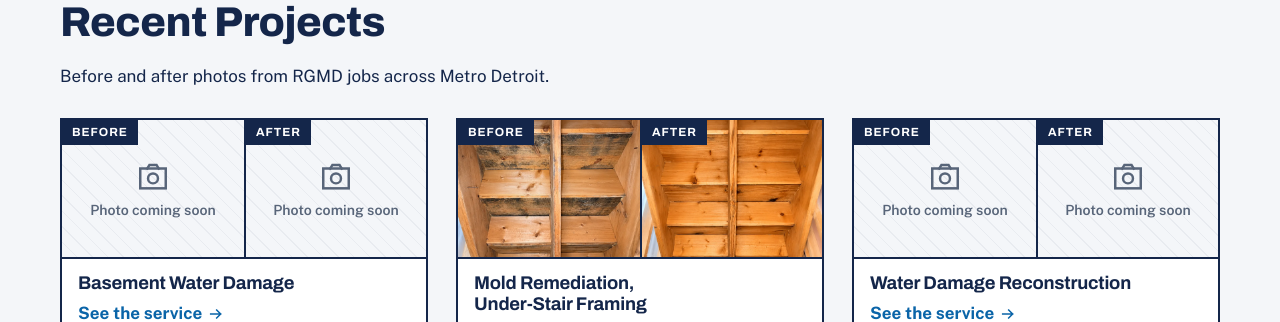
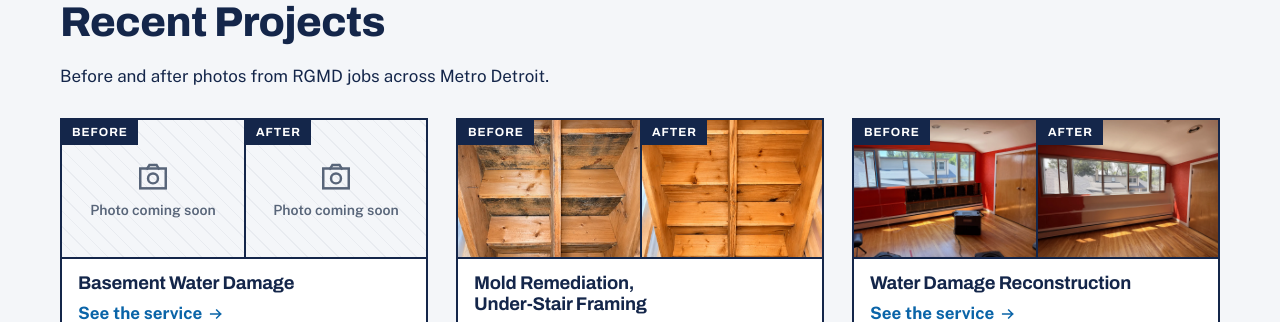
Before and after one commit to tonyv5498-afk/rgmd-website, a Next.js app: page / in a window 1280 px wide. Shown: the part 4380-4702 px from the top of the page. Built offline with nearby package versions, Linux system fonts and the light colour scheme; no server answers.

Commit message:
Add window-wall reconstruction before & after photos
Used on the homepage Recent Projects and the Reconstruction & Repairs page.

Co-Authored-By: Claude Opus 5.5 <noreply@anthropic.com>
Claude-Session: https://claude.ai/code/session_0164y3EwykPw66AtNocvdsjv

```diff
--- a/data/photos.ts
+++ b/data/photos.ts
@@ -28,8 +28,8 @@ export const PROJECTS: Project[] = [
   {
     title: "Water Damage Reconstruction",
     service: "reconstruction-repairs",
-    before: { alt: "Room opened up after water damage", label: "Before" },
-    after: { alt: "Room after reconstruction", label: "After" },
+    before: { src: "/images/jobs/recon-window-wall-before.webp", alt: "Wall below a row of windows opened to the studs and block after water damage, with a dehumidifier drying the room", label: "Before", position: "50% 60%" },
+    after: { src: "/images/jobs/recon-window-wall-after.webp", alt: "The same wall below the windows rebuilt with new drywall and primed", label: "After", position: "50% 60%" },
   },
 ];
 
@@ -46,6 +46,7 @@ export const SERVICE_PHOTOS: Partial<Record<string, Photo>> = {
 // One before & after pair per service page. Services not listed show placeholders.
 export const SERVICE_PROJECTS: Partial<Record<string, Project>> = {
   "mold-remediation": PROJECTS[1],
+  "reconstruction-repairs": PROJECTS[2],
 };
 
 export function serviceProject(slug: string, name: string): Project {
```
Also changed, not shown: public/images/jobs/recon-window-wall-after.webp (added), public/images/jobs/recon-window-wall-before.webp (added).
